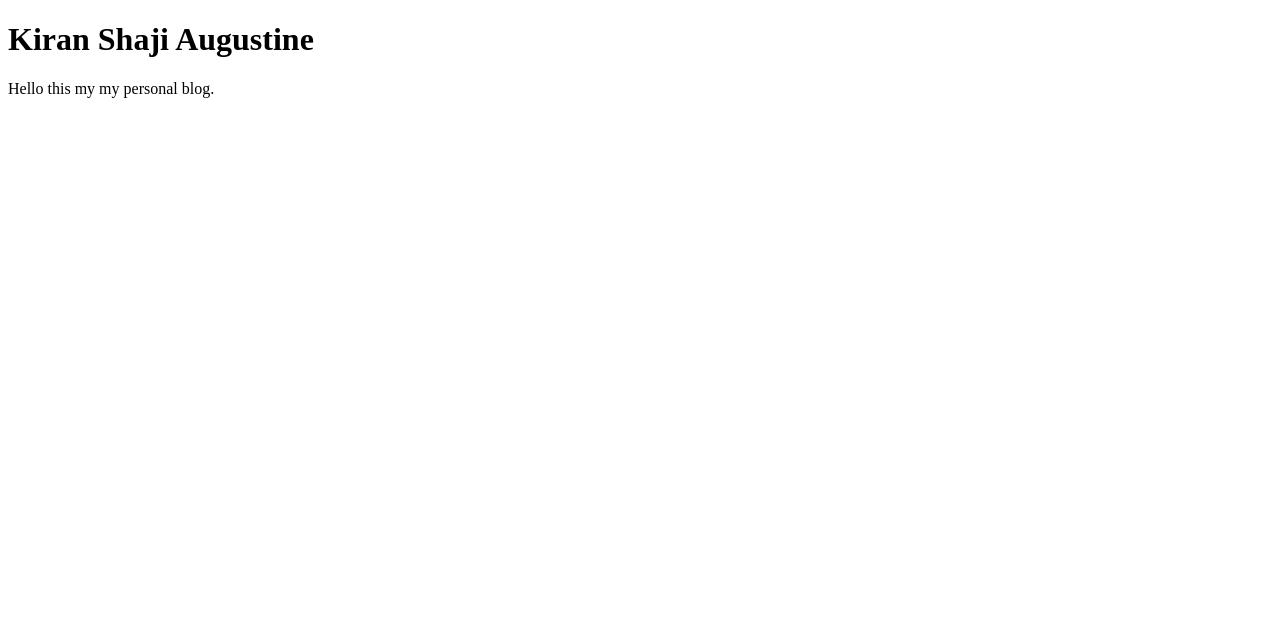
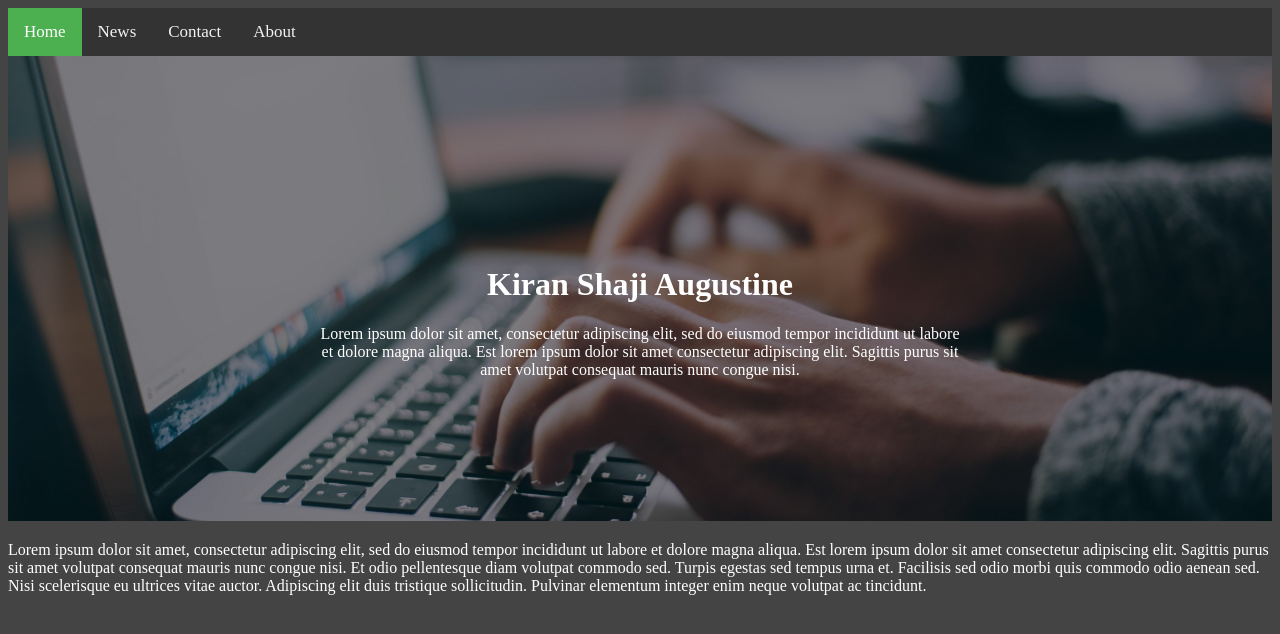
Before and after one commit to kiranteqnos/kiranteqnos.github.io, a plain HTML site: page index.html in a window 1280 px wide. Drawn offline with Linux system fonts and the light colour scheme.

Commit message:
2nd commit with images

```diff
--- a/index.html
+++ b/index.html
@@ -1,12 +1,57 @@
 <!DOCTYPE html>
 <html>
 <head>
+	<style type="text/css">
+		.topnav {
+  background-color: #333;
+  overflow: hidden;
+}
+	.topnav a {
+  float: left;
+  color: #f2f2f2;
+  text-align: center;
+  padding: 14px 16px;
+  text-decoration: none;
+  font-size: 17px;
+}
+
+.topnav a:hover {
+  background-color: #ddd;
+  color: black;
+}
+
+.topnav a.active {
+  background-color: #4CAF50;
+  color: white;
+}
+.main_txt {
+	position: absolute;
+  top: 40%;
+  left: 50%;
+  transform: translate(-50%, -50%);
+  color: #ffff
+}
+
+	</style>
+
 <title>
 KIRAN SHAJI AUGUSTINE
 </title>
 </head>
-<body>
-<h1>Kiran Shaji Augustine</h1>
-<p>Hello this my my personal blog.</p>
+<body style="background-color: #444444">
+	<div class="topnav">
+  <a class="active" href="#home">Home</a>
+  <a href="#news">News</a>
+  <a href="#contact">Contact</a>
+  <a href="#about">About</a>
+</div>
+<div>
+	<img src="images/main.jpg" width="100%">
+	<div class="main_txt">
+		<h1 align="center">Kiran Shaji Augustine</h1>
+		<p align="center">Lorem ipsum dolor sit amet, consectetur adipiscing elit, sed do eiusmod tempor incididunt ut labore et dolore magna aliqua. Est lorem ipsum dolor sit amet consectetur adipiscing elit. Sagittis purus sit amet volutpat consequat mauris nunc congue nisi. </p>
+	</div>
+</div>
+<p style="color: white">Lorem ipsum dolor sit amet, consectetur adipiscing elit, sed do eiusmod tempor incididunt ut labore et dolore magna aliqua. Est lorem ipsum dolor sit amet consectetur adipiscing elit. Sagittis purus sit amet volutpat consequat mauris nunc congue nisi. Et odio pellentesque diam volutpat commodo sed. Turpis egestas sed tempus urna et. Facilisis sed odio morbi quis commodo odio aenean sed. Nisi scelerisque eu ultrices vitae auctor. Adipiscing elit duis tristique sollicitudin. Pulvinar elementum integer enim neque volutpat ac tincidunt.</p>
 </body>
 </html>
```
Also changed, not shown: images/dev.png (added), images/main.jpg (added).
